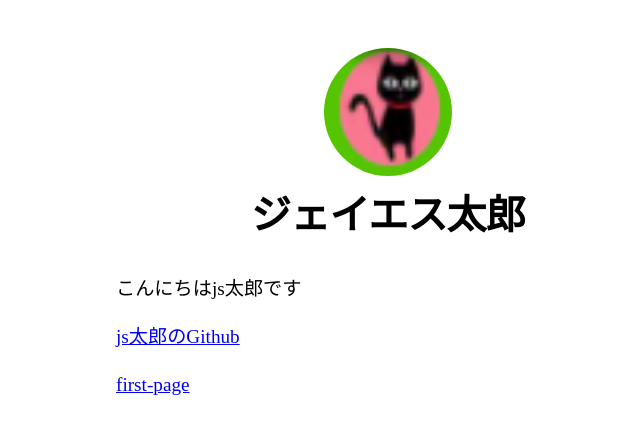
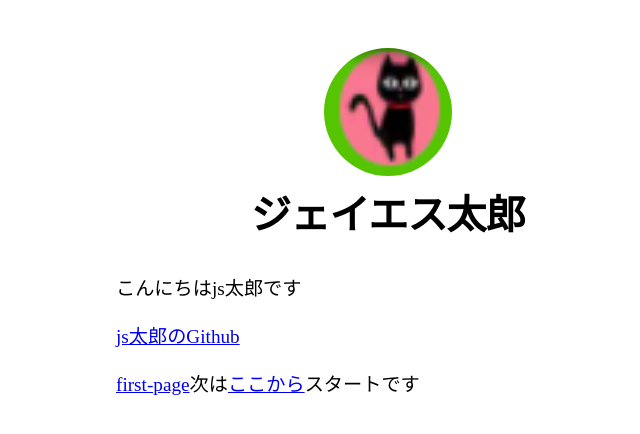
Before and after one commit to masashi49/nextjs-tutorial, a Next.js app: page / in a window 1280 px wide. Shown: the top 434 px of the page, without its empty margins (252-892 px from the left). Built offline with nearby package versions, Linux system fonts and the light colour scheme.

Commit message:
つぎはスタイリングに関するtipsから

```diff
--- a/pages/index.js
+++ b/pages/index.js
@@ -14,6 +14,7 @@ export default function Home () {
         <p><a href="https://github.com/masashi49">js太郎のGithub</a>
         </p>
         <Link href="/posts/first-post"><a>first-page</a></Link>
+        次は<a href="https://qiita.com/thesugar/items/01896c1faa8241e6b1bc">ここから</a>スタートです
       </section>
     </Layout>
   )
```
